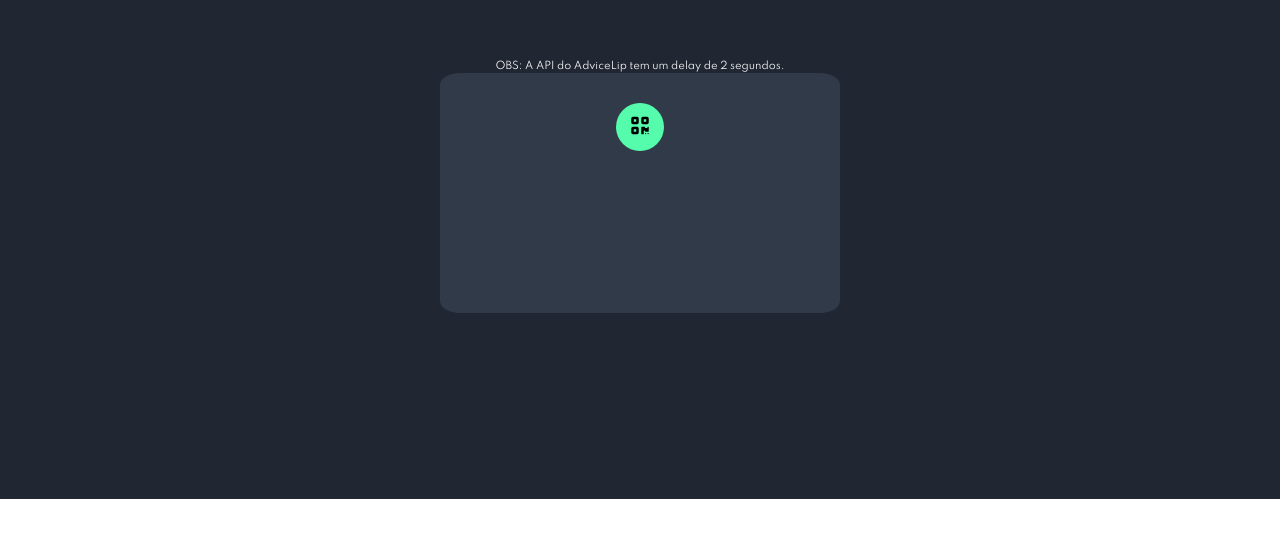
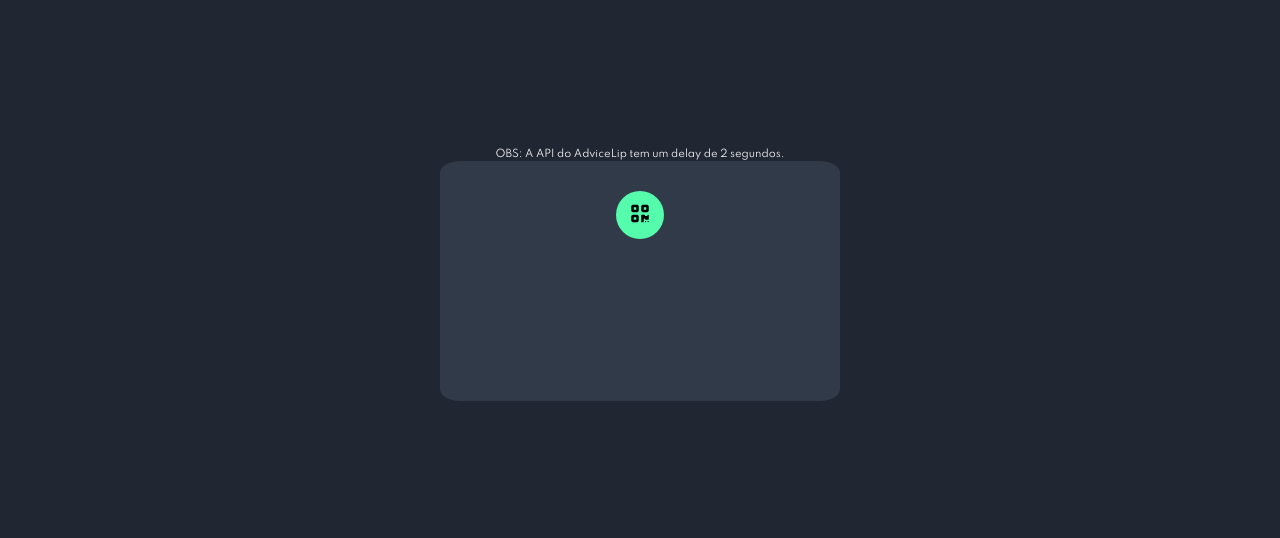
Before and after one commit to Thoks10a/social-proof-section-master, a plain HTML site: page index.html in a window 1280 px wide. Shown: the part 126-664 px from the top of the page. Drawn offline with Linux system fonts and the light colour scheme; no server answers.

Commit message:
height-correct

```diff
--- a/style.css
+++ b/style.css
@@ -11,7 +11,7 @@
     align-items: center;
     display: flex;
     justify-content: center;
-    height: 39.05rem;
+    height: 100vh;
     width: 100%;
 }
 
```
